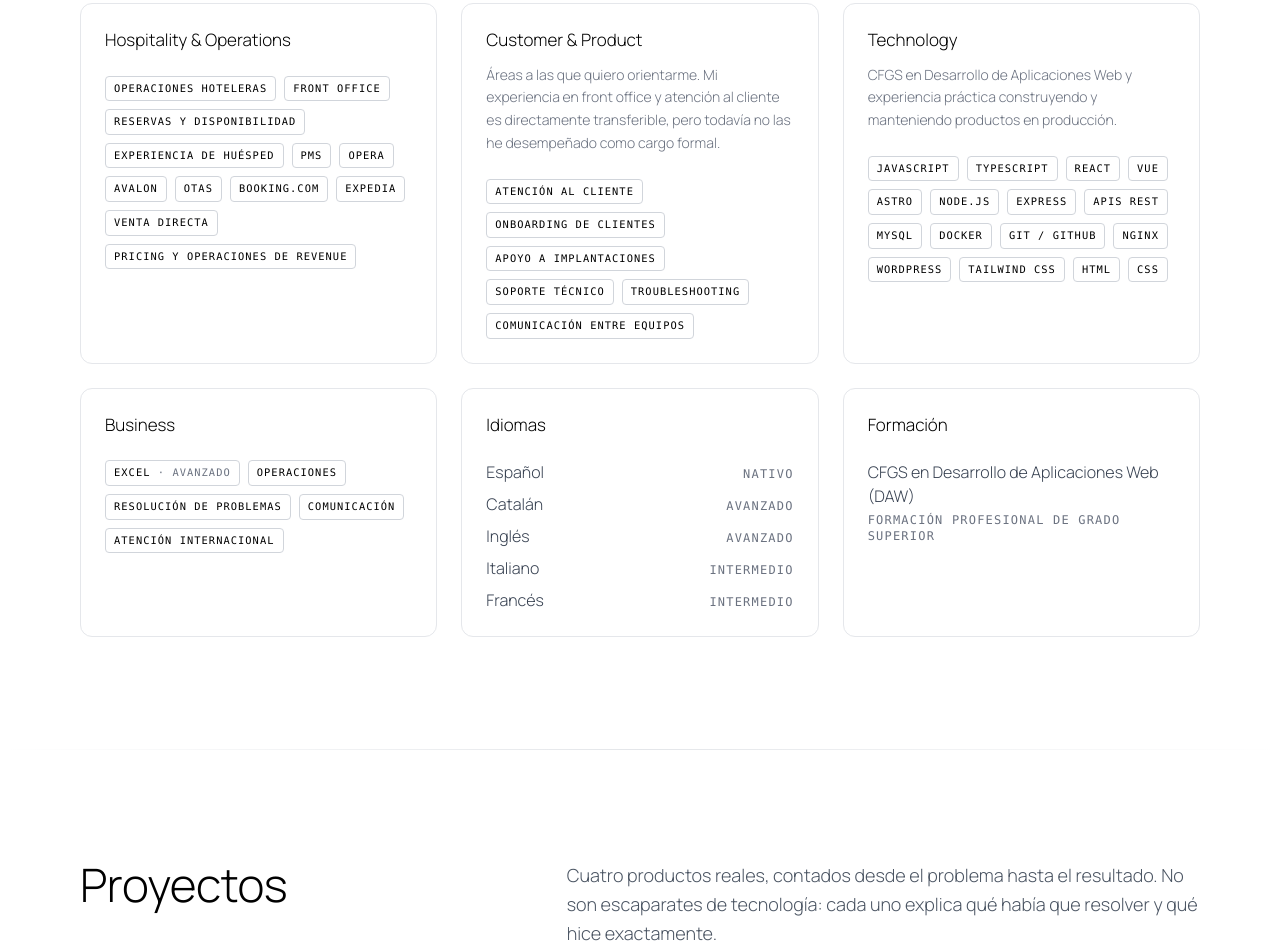
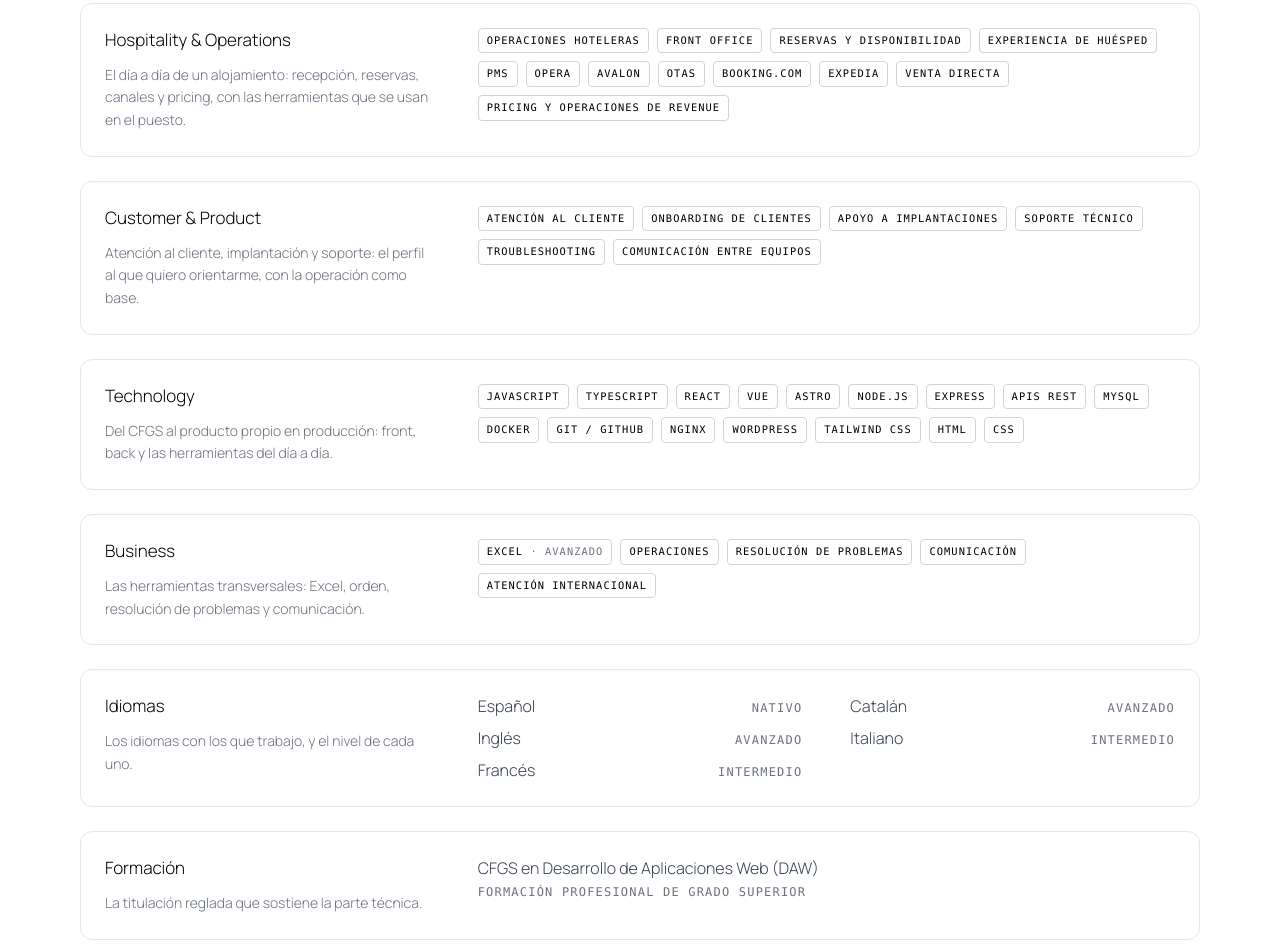
Before and after one commit to santimartelli/mi-portfolio, an Astro site: page / in a window 1280 px wide. Shown: the part 4442-5393 px from the top of the page. Built offline with nearby package versions, Linux system fonts and the light colour scheme; Astro itself is replaced by a stand-in of ours; a web font is replaced by a local one.

Commit message:
feat(skills): tarjetas horizontales apiladas, todas con descripcion
Fuera la rejilla de tres columnas: los seis bloques van ahora en tarjetas
horizontales, una debajo de otra, con la anatomia de la casa dentro: el
titulo del bloque y una descripcion breve a la izquierda y el contenido a
la derecha.

Y las seis llevan descripcion: los cuatro grupos, los idiomas y la
formacion. La del grupo Customer & Product pasa de ser un descargo en dos
frases a una linea en positivo ('el perfil al que quiero orientarme, con
la operacion como base'), y la de Technology deja de explicar el CFGS para
describir el bloque. El tipo cambia note por description, obligatoria.

```diff
--- a/src/components/sections/Skills.tsx
+++ b/src/components/sections/Skills.tsx
@@ -1,7 +1,8 @@
 // Skills: la misma familia que About y Experiencia. Cabecera con el titular y la
-// entradilla a la izquierda, y debajo una rejilla de tarjetas: los cuatro grupos
-// de habilidades (cada pieza como etiqueta, igual que las herramientas de
-// Experiencia), los idiomas y la formacion. Sin barras ni porcentajes.
+// entradilla a la izquierda y, debajo, tarjetas horizontales apiladas: en cada
+// una, el titulo del bloque y su descripcion breve a la izquierda y el contenido
+// a la derecha. Las habilidades son etiquetas, igual que las herramientas de
+// Experiencia. Sin barras ni porcentajes.
 import type { SkillsTranslations } from '../../util/i18n';
 
 interface SkillsProps {
@@ -11,6 +12,11 @@ interface SkillsProps {
 /** La tarjeta, una sola vez: la comparten los seis bloques. */
 const cardClass =
   'rounded-xl border border-gray-200 p-6 transition-colors duration-200 ease-out hover:border-gray-400 dark:border-gray-700 dark:hover:border-gray-500';
+
+/** La rejilla de dentro: titulo y descripcion a la izquierda, contenido a la derecha. */
+const innerGrid = 'grid gap-6 lg:grid-cols-12 lg:gap-12';
+const headCell = 'lg:col-span-4';
+const bodyCell = 'lg:col-span-8';
 
 const Skills = ({ content: t }: SkillsProps) => {
   return (
@@ -23,19 +29,20 @@ const Skills = ({ content: t }: SkillsProps) => {
           {t.description}
         </p>
 
-        <div className="mt-16 grid gap-6 lg:grid-cols-3">
+        <div className="mt-16 grid gap-6">
           {/* Los cuatro grupos de habilidades: cada pieza es una etiqueta. */}
           {t.groups.map((group) => (
             <div key={group.id} className={cardClass}>
+              <div className={innerGrid}>
+                <div className={headCell}>
                   <h3 className="text-title font-light text-black dark:text-white">
                     {group.title}
                   </h3>
-              {group.note && (
-                <p className="mt-3 text-sm font-light leading-relaxed text-gray-500 dark:text-gray-400">
-                  {group.note}
+                  <p className="measure mt-3 text-sm font-light leading-relaxed text-gray-500 dark:text-gray-400">
+                    {group.description}
                   </p>
-              )}
-              <ul className="mt-6 flex list-none flex-wrap gap-2">
+                </div>
+                <ul className={`flex list-none flex-wrap content-start gap-2 ${bodyCell}`}>
                   {group.items.map((item) => (
                     <li
                       key={item.label}
@@ -48,16 +55,25 @@ const Skills = ({ content: t }: SkillsProps) => {
                   ))}
                 </ul>
               </div>
+            </div>
           ))}
 
-          {/* Idiomas: nombre y nivel, en filas. */}
+          {/* Idiomas: nombre y nivel, en dos columnas de filas. */}
           <div className={cardClass}>
+            <div className={innerGrid}>
+              <div className={headCell}>
                 <h3 className="text-title font-light text-black dark:text-white">
                   {t.languages.title}
                 </h3>
-            <ul className="mt-6 list-none space-y-2">
+                <p className="measure mt-3 text-sm font-light leading-relaxed text-gray-500 dark:text-gray-400">
+                  {t.languages.description}
+                </p>
+              </div>
+              <ul className={`grid list-none content-start gap-x-12 gap-y-2 sm:grid-cols-2 ${bodyCell}`}>
                 {t.languages.items.map((language) => (
-                <li key={language.name} className="flex items-baseline justify-between gap-4">
+                  <li
+                    key={language.name}
+                    className="flex items-baseline justify-between gap-4">
                     <span className="font-light text-gray-700 dark:text-gray-300">
                       {language.name}
                     </span>
@@ -68,13 +84,20 @@ const Skills = ({ content: t }: SkillsProps) => {
                 ))}
               </ul>
             </div>
+          </div>
 
           {/* Formacion. */}
           <div className={cardClass}>
+            <div className={innerGrid}>
+              <div className={headCell}>
                 <h3 className="text-title font-light text-black dark:text-white">
                   {t.education.title}
                 </h3>
-            <ul className="mt-6 list-none space-y-4">
+                <p className="measure mt-3 text-sm font-light leading-relaxed text-gray-500 dark:text-gray-400">
+                  {t.education.description}
+                </p>
+              </div>
+              <ul className={`grid list-none content-start gap-y-4 ${bodyCell}`}>
                 {t.education.items.map((item) => (
                   <li key={item.title}>
                     <p className="font-light text-gray-700 dark:text-gray-300">{item.title}</p>
@@ -87,6 +110,7 @@ const Skills = ({ content: t }: SkillsProps) => {
             </div>
           </div>
         </div>
+      </div>
     </section>
   );
 };
--- a/src/content/en/skills.json
+++ b/src/content/en/skills.json
@@ -5,6 +5,7 @@
     {
       "id": "hospitality",
       "title": "Hospitality & Operations",
+      "description": "The day to day of a property: front desk, reservations, channels and pricing, with the tools used on the job.",
       "items": [
         { "label": "Hotel operations" },
         { "label": "Front office" },
@@ -23,7 +24,7 @@
     {
       "id": "customer",
       "title": "Customer & Product",
-      "note": "Areas I want to move towards. My front office and customer service experience transfers directly, but I have not held these as a formal role yet.",
+      "description": "Customer service, implementation and support: the profile I want to move towards, with operations as the base.",
       "items": [
         { "label": "Customer service" },
         { "label": "Customer onboarding" },
@@ -36,7 +37,7 @@
     {
       "id": "technology",
       "title": "Technology",
-      "note": "Higher Vocational Qualification in Web Application Development, plus hands-on experience building and maintaining products in production.",
+      "description": "From vocational training to my own product in production: front end, back end and the everyday tooling.",
       "items": [
         { "label": "JavaScript" },
         { "label": "TypeScript" },
@@ -59,6 +60,7 @@
     {
       "id": "business",
       "title": "Business",
+      "description": "The transversal toolkit: spreadsheets, order, problem solving and communication.",
       "items": [
         { "label": "Excel", "level": "Advanced" },
         { "label": "Operations" },
@@ -70,6 +72,7 @@
   ],
   "languages": {
     "title": "Languages",
+    "description": "The languages I work in, and the level of each.",
     "items": [
       { "name": "Spanish", "level": "Native" },
       { "name": "Catalan", "level": "Advanced" },
@@ -80,6 +83,7 @@
   },
   "education": {
     "title": "Education",
+    "description": "The formal qualification behind the technical side.",
     "items": [
       {
         "title": "Higher Vocational Qualification in Web Application Development",
--- a/src/content/es/skills.json
+++ b/src/content/es/skills.json
@@ -5,6 +5,7 @@
     {
       "id": "hospitality",
       "title": "Hospitality & Operations",
+      "description": "El día a día de un alojamiento: recepción, reservas, canales y pricing, con las herramientas que se usan en el puesto.",
       "items": [
         { "label": "Operaciones hoteleras" },
         { "label": "Front office" },
@@ -23,7 +24,7 @@
     {
       "id": "customer",
       "title": "Customer & Product",
-      "note": "Áreas a las que quiero orientarme. Mi experiencia en front office y atención al cliente es directamente transferible, pero todavía no las he desempeñado como cargo formal.",
+      "description": "Atención al cliente, implantación y soporte: el perfil al que quiero orientarme, con la operación como base.",
       "items": [
         { "label": "Atención al cliente" },
         { "label": "Onboarding de clientes" },
@@ -36,7 +37,7 @@
     {
       "id": "technology",
       "title": "Technology",
-      "note": "CFGS en Desarrollo de Aplicaciones Web y experiencia práctica construyendo y manteniendo productos en producción.",
+      "description": "Del CFGS al producto propio en producción: front, back y las herramientas del día a día.",
       "items": [
         { "label": "JavaScript" },
         { "label": "TypeScript" },
@@ -59,6 +60,7 @@
     {
       "id": "business",
       "title": "Business",
+      "description": "Las herramientas transversales: Excel, orden, resolución de problemas y comunicación.",
       "items": [
         { "label": "Excel", "level": "Avanzado" },
         { "label": "Operaciones" },
@@ -70,6 +72,7 @@
   ],
   "languages": {
     "title": "Idiomas",
+    "description": "Los idiomas con los que trabajo, y el nivel de cada uno.",
     "items": [
       { "name": "Español", "level": "Nativo" },
       { "name": "Catalán", "level": "Avanzado" },
@@ -80,6 +83,7 @@
   },
   "education": {
     "title": "Formación",
+    "description": "La titulación reglada que sostiene la parte técnica.",
     "items": [
       {
         "title": "CFGS en Desarrollo de Aplicaciones Web (DAW)",
```
Also changed, not shown: DESIGN.md (+2 -2 lines), src/util/i18n.ts (+8 -1 lines). Lines whose indentation alone changed are shown as unchanged.
